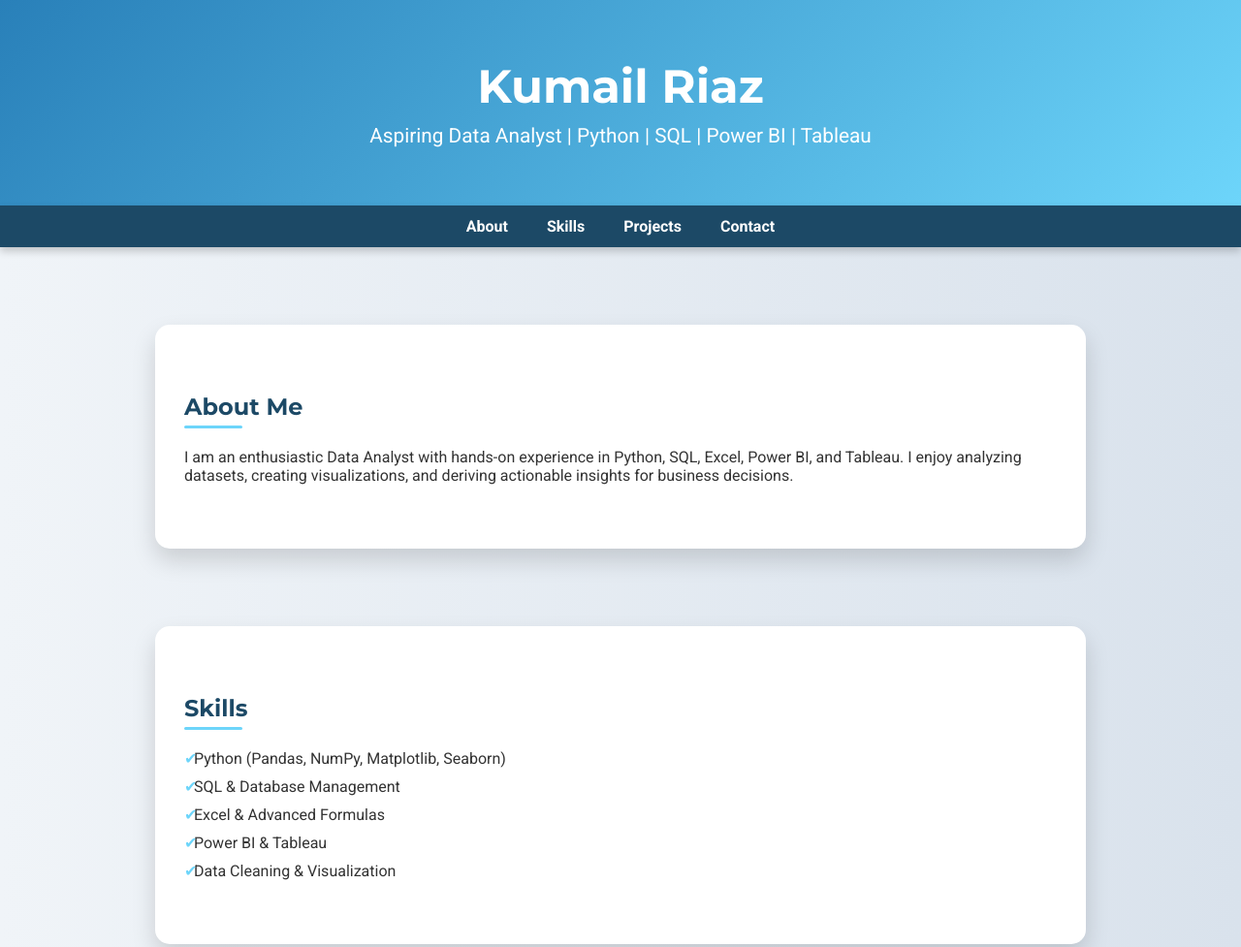
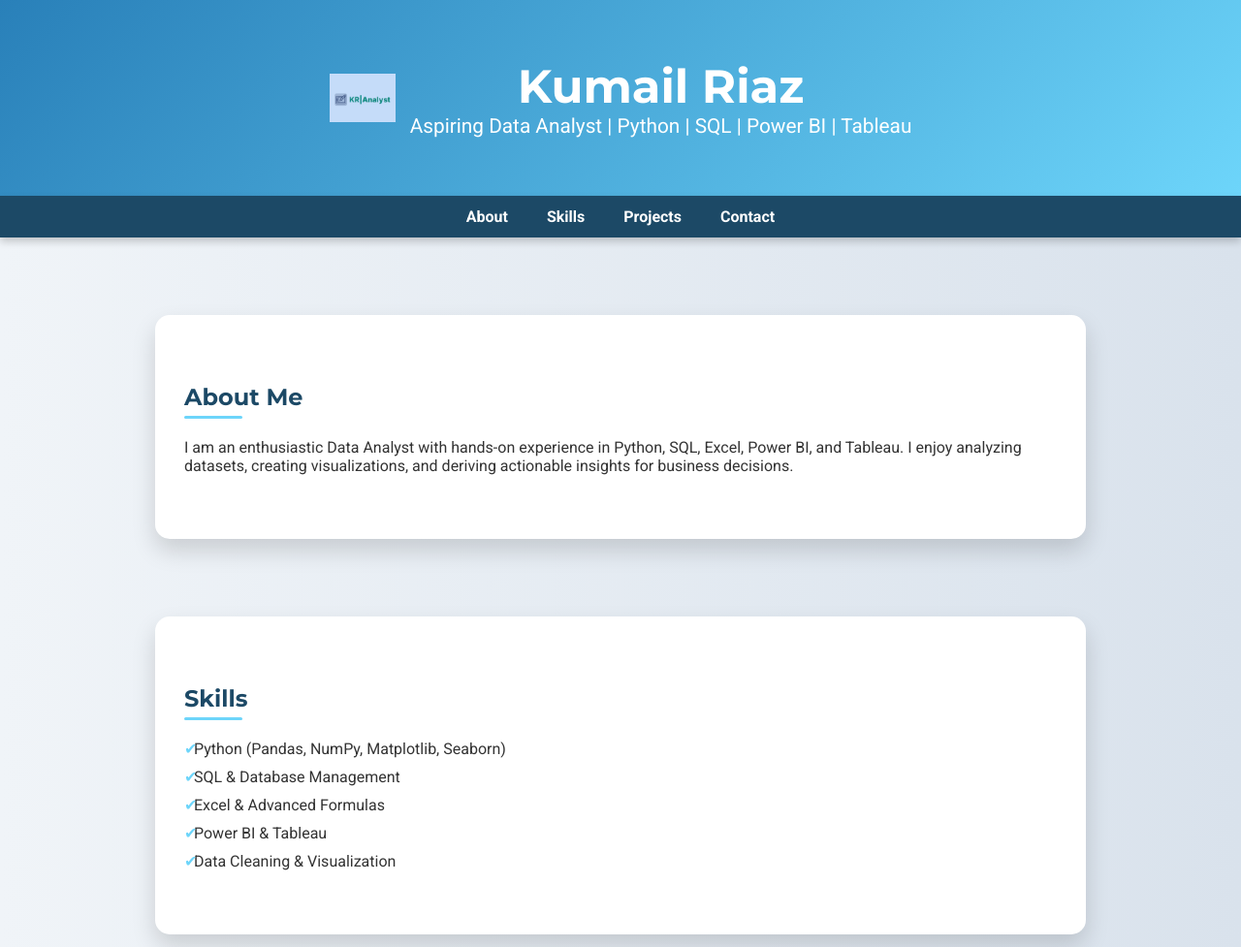
Before and after one commit to kumail-analyst/kumail-analyst.github.io, a plain HTML site: page index.html in a window 1280 px wide. Shown: the top 977 px of the page at 97% size. Drawn offline with Linux system fonts and the light colour scheme.

Commit message:
Update index.html

```diff
--- a/index.html
+++ b/index.html
@@ -153,9 +153,18 @@ footer {
 <body>
 
 <header>
-    <h1>Kumail Riaz</h1>
-    <p>Aspiring Data Analyst | Python | SQL | Power BI | Tableau</p>
+  <div style="display:flex; align-items:center; gap:15px; justify-content:center;">
+    <!-- Logo -->
+    <img src="logo.png" alt="Kumail Logo" style="height:50px;">
+
+    <!-- Title and Subtitle -->
+    <div>
+      <h1 style="margin:0; font-family:'Montserrat', sans-serif;">Kumail Riaz</h1>
+      <p style="margin:0;">Aspiring Data Analyst | Python | SQL | Power BI | Tableau</p>
+    </div>
+  </div>
 </header>
+
 
 <nav>
     <a href="#about">About</a>
@@ -200,7 +209,7 @@ footer {
     <!-- Project 2 -->
     <div>
         <strong>2. Tesla Stock Analysis</strong>
-        <p><b>Tools:</b> Python, Pandas, Seaborn</p>
+        <p><b>Tools:</b> Python, Pandas, Seaborn , yfinance</p>
         <p><li>Performed exploratory data analysis on Tesla stock prices to identify trends and patterns.<br></li>
         <li>>Built a clean and interactive dashboard using Python to analyze GameStop’s<br></li
 <li>stock price trends and quarterly revenue, enabling clear comparison between<br></li>
```
